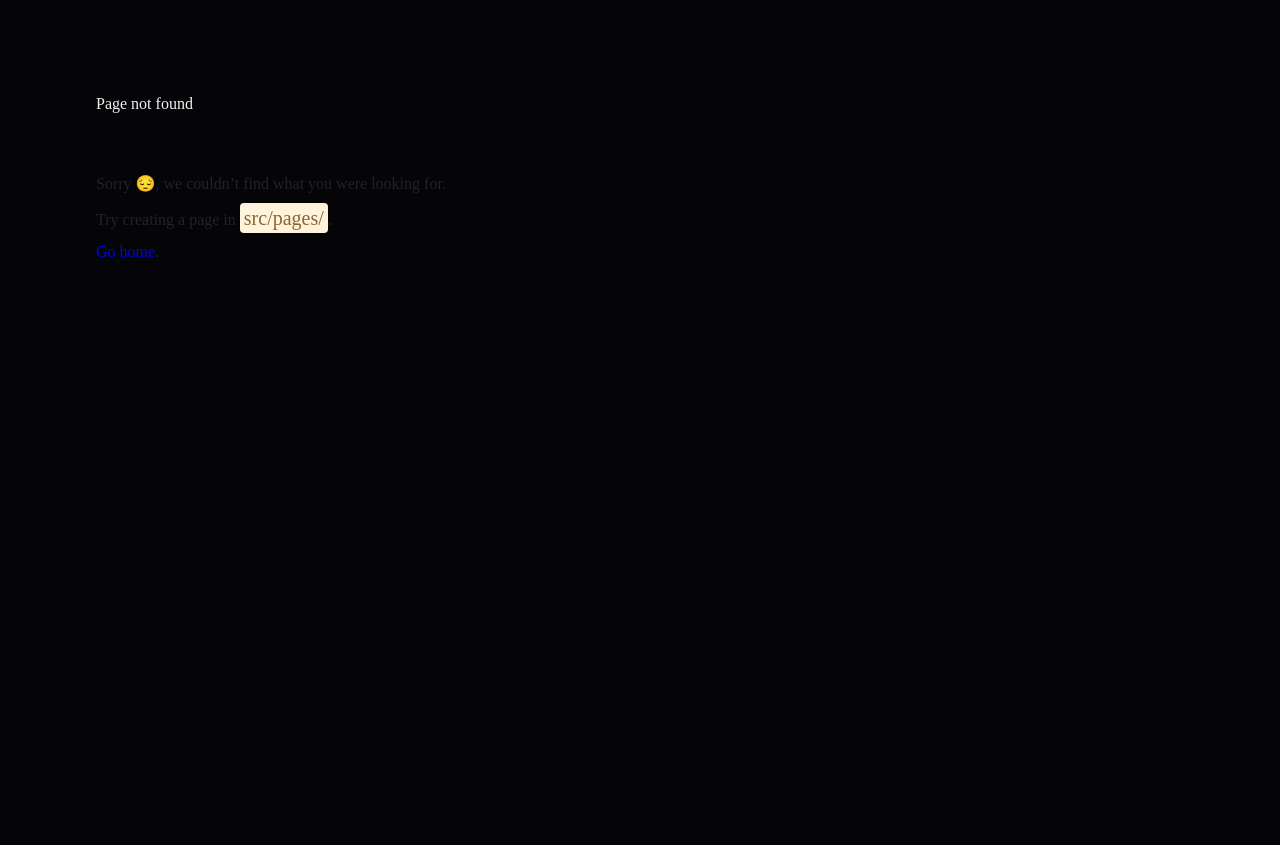
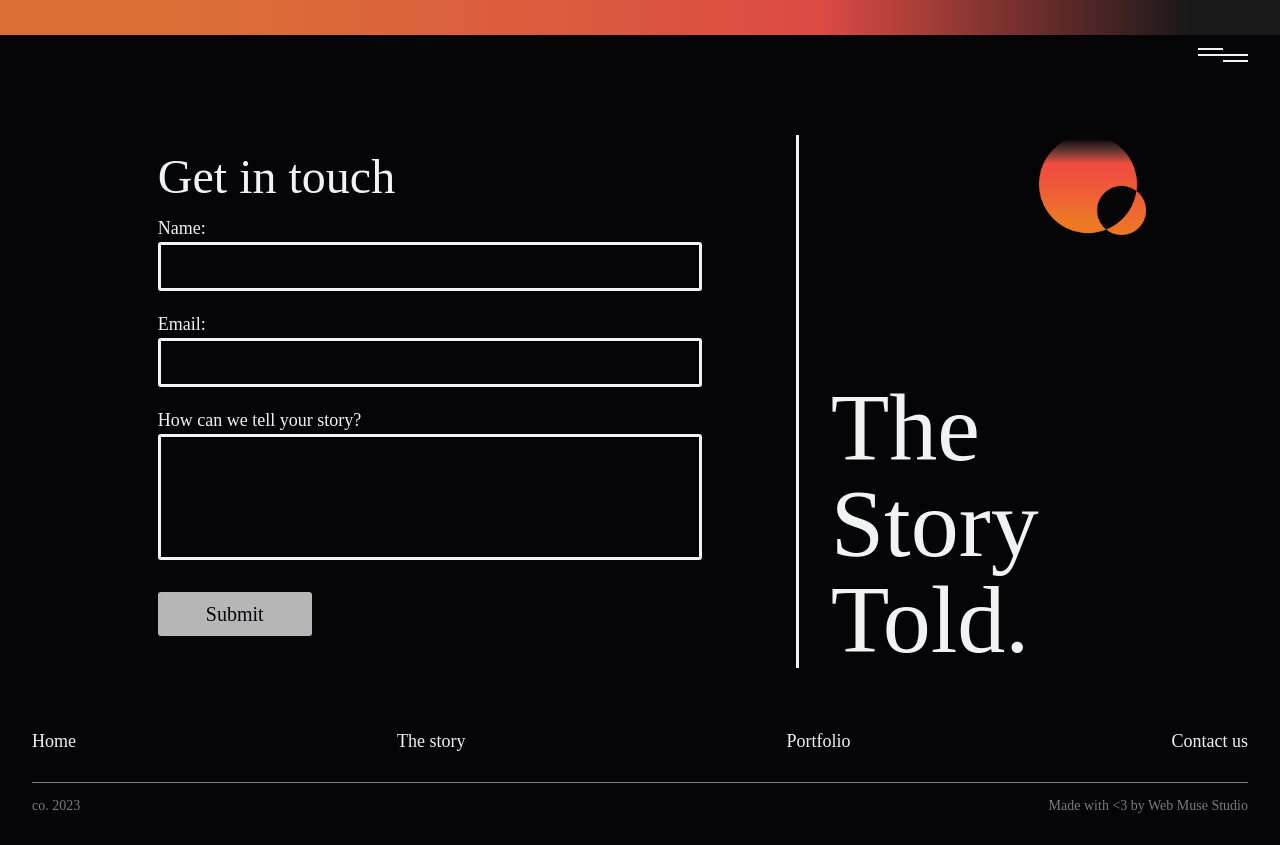
Before and after one commit to eduardoRubioG/shutter, a Gatsby site: page /contact in a window 1280 px wide. Before the commit this address had no page. Before the commit the page ends 800 px from the top, so only its background shows below. Built offline with nearby package versions, Linux system fonts and the light colour scheme; Gatsby itself is replaced by a stand-in of ours.

Commit message:
Added links support for footer and nav

```diff
--- a/src/components/ContactSection/ContactSection.tsx
+++ b/src/components/ContactSection/ContactSection.tsx
@@ -4,15 +4,17 @@ import ContactForm from "../ContactForm/ContactForm";
 
 interface ContactSectionProps {
   sectionRef?: React.MutableRefObject<HTMLDivElement | null>; // used for scroll composition
+  wrapperStyles?: React.CSSProperties;
   wrapperClassName?: string;
 }
 
 const ContactSection = (props: ContactSectionProps) => {
-  const { sectionRef, wrapperClassName } = props;
+  const { sectionRef, wrapperClassName, wrapperStyles } = props;
   return (
     <section
       ref={sectionRef}
       className={`contact-section ${wrapperClassName || ""}`}
+      style={wrapperStyles}
     >
       <div className="contact-section__color-bar"></div>
       <div className="contact-section__content">
@@ -24,8 +26,10 @@ const ContactSection = (props: ContactSectionProps) => {
           />
         </div>
         <div className="contact-section__deco">
-            <span>The<br></br>Story<br></br>Told.</span>
-            <img src="/images/sun-logo.png" alt="Alternative logo"></img>
+          <span>
+            The<br></br>Story<br></br>Told.
+          </span>
+          <img src="/images/sun-logo.png" alt="Alternative logo"></img>
         </div>
       </div>
     </section>
--- a/src/components/Footer/Footer.tsx
+++ b/src/components/Footer/Footer.tsx
@@ -23,13 +23,13 @@ const Footer = (props: FooterProps) => {
           <Link to="/" className="footer__link">
             Home
           </Link>
-          <Link to="/" className="footer__link">
+          <Link to="/about" className="footer__link">
             The story
           </Link>
-          <Link to="/" className="footer__link">
+          <Link to="/portfolio" className="footer__link">
             Portfolio
           </Link>
-          <Link to="/" className="footer__link">
+          <Link to="/contact" className="footer__link">
             Contact us
           </Link>
         </div>
--- a/src/components/Nav/Nav.tsx
+++ b/src/components/Nav/Nav.tsx
@@ -1,5 +1,6 @@
 import React from "react";
 import "./Nav.scss";
+import { Link } from "gatsby";
 
 import NavIcon from "../NavIcon/NavIcon";
 import { useState } from "react";
@@ -12,15 +13,15 @@ const navLinks = [
   },
   {
     text: "The Story",
-    url: "/",
+    url: "/about",
   },
   {
     text: "Portfolio",
-    url: "/",
+    url: "/portfolio",
   },
   {
     text: "Contact Us",
-    url: "/",
+    url: "/contact",
   },
 ];
 
@@ -47,7 +48,8 @@ const Nav = () => {
           {navLinks.map((link, index) => {
             return (
               <li key={index} className="nav__link">
-                <a href={link.url}>{link.text}</a>
+                {/* <a href={link.url}>{link.text}</a> */}
+                <Link to={link.url}>{link.text}</Link>
               </li>
             );
           })}
--- /dev/null
+++ b/src/pages/contact.tsx
@@ -0,0 +1,22 @@
+import React from "react";
+import Nav from "../components/Nav/Nav";
+import ContactSection from "../components/ContactSection/ContactSection";
+import Footer from "../components/Footer/Footer";
+const ContactPage = () => {
+  return (
+    <main
+      style={{
+        minHeight: "100vh",
+        display: "flex",
+        flexDirection: "column",
+        overflowX: "hidden",
+      }}
+    >
+      <Nav />
+      <ContactSection wrapperStyles={{ paddingBottom: "0" }} />
+      <Footer stickToBottom />
+    </main>
+  );
+};
+
+export default ContactPage;
```
